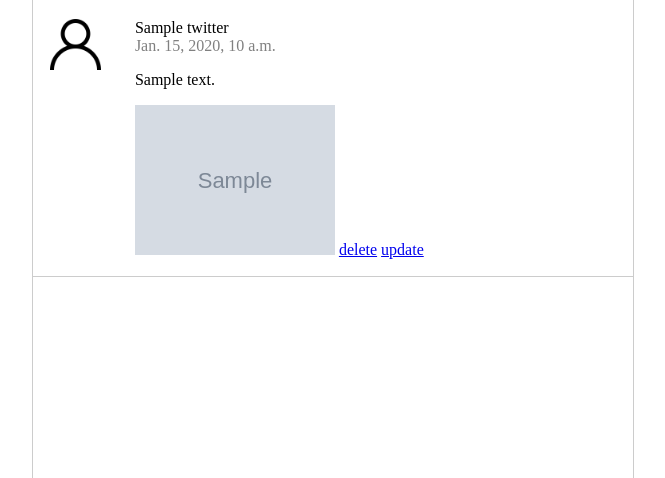
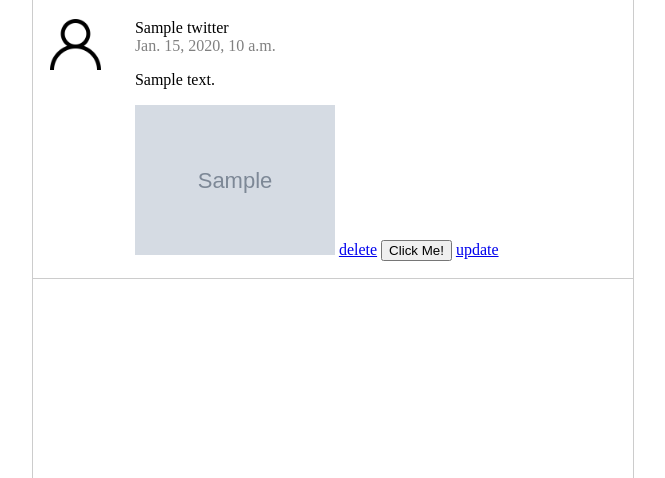
Before and after one commit to Soressa/twitter_Clone_, a Django app: template twitter/templates/twitter.html in a window 1280 px wide. Shown: the part 570-1048 px from the top of the page, without its empty margins (307-972 px from the left). Run offline with Django 3.2, Linux system fonts and the light colour scheme; the template is opened without the code that fills it: most values are stand-ins (such as "Sample title", 1, 10 or a date in 2020); grey boxes marked "Sample" are stand-in pictures.

Commit message:
Update twitter.html

```diff
--- a/twitter/templates/twitter.html
+++ b/twitter/templates/twitter.html
@@ -23,6 +23,7 @@
            <p>{{ twitter.body }}</p>
            <img src="{{ twitter.image.url }}" style="width: 200px;">
            <a href="/delete/{{ twitter.id }}">delete</a>
+          <button type="button" onclick="alert('Hello world!')">Click Me!</button>
            <a href="/update/{{ twitter.id }}">update</a>
         </div>
       </li>
```
